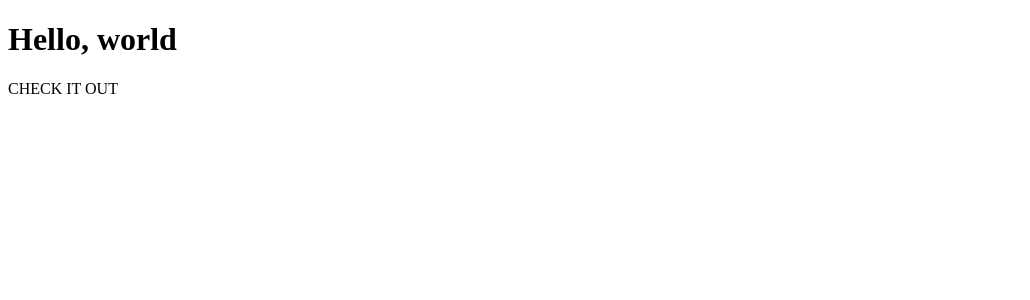
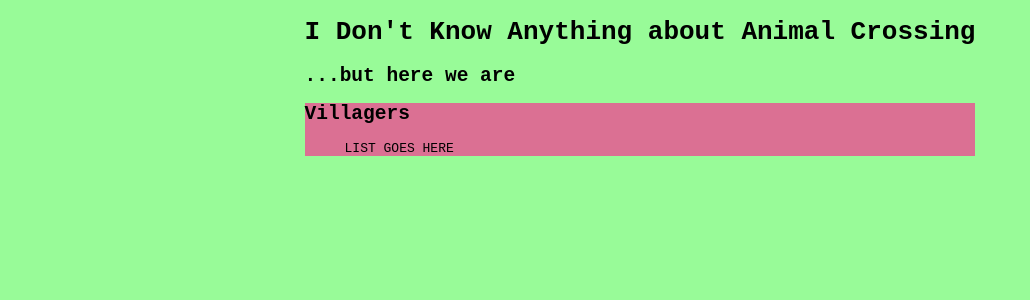
Before and after one commit to devon-wolf/list-lab, a React app: page / in a window 1280 px wide. Shown: the top 300 px of the page, without its empty margins (0-1030 px from the left). Built offline with nearby package versions, Linux system fonts and the light colour scheme.

Commit message:
Add more structure

```diff
--- /dev/null
+++ b/src/components/app/App.css
@@ -0,0 +1,18 @@
+* {
+	box-sizing: border-box;
+}
+
+body, html {
+	height: 100%;
+	width: 100%;
+	margin: 0;
+	padding: 0;
+}
+
+body {
+	background-color: palegreen;
+	font-family: monospace;
+	display: flex;
+	flex-direction: column;
+	align-items: center;
+}
--- a/src/components/app/App.jsx
+++ b/src/components/app/App.jsx
@@ -6,22 +6,27 @@
  } from 'react-router-dom';
  import ListPage from '../../containers/ListPage';
  import DetailPage from '../../containers/DetailPage';
+ import './App.css';
 
 export default function App() {
   return (
     <Router>
-      <h1>Hello, world</h1>
+      <h1>I Don't Know Anything about Animal Crossing</h1>
+      <h2>...but here we are</h2>
+
       <Switch>
         <Route
           path="/"
           exact
           render={routerProps => <ListPage {...routerProps}/>}
         />
+
         <Route
           path="/:villager"
           exact
           render={routerProps => <DetailPage {...routerProps}/>}
         />
+
       </Switch>
     </Router>
   );
--- a/src/components/displays/VillagerList.jsx
+++ b/src/components/displays/VillagerList.jsx
@@ -0,0 +1,14 @@
+import React from 'react';
+import PropTypes from 'prop-types';
+
+const VillagerList = () => (
+		<ul>
+		LIST GOES HERE
+		</ul>
+	);
+
+VillagerList.propTypes = {
+
+};
+
+export default VillagerList;
--- /dev/null
+++ b/src/containers/ListPage.css
@@ -0,0 +1,3 @@
+.listPage {
+	background-color: palevioletred;
+}
--- a/src/containers/ListPage.jsx
+++ b/src/containers/ListPage.jsx
@@ -1,10 +1,13 @@
 import React, { Component } from 'react';
+import style from './ListPage.css';
+import VillagerList from '../components/displays/VillagerList';
 
 export default class ListPage extends Component {
 	render() {
 		return (
-			<div>
-				CHECK IT OUT
+			<div className={style.listPage}>
+				<h2>Villagers</h2>
+				<VillagerList />
 			</div>
 		)
 	}
```
Also changed, not shown: src/components/displays/Villager.css (added), src/components/displays/VillagerList.css (added), src/containers/DetailPage.css (added), 1 other file (tests, documents, lock files or other folders).
